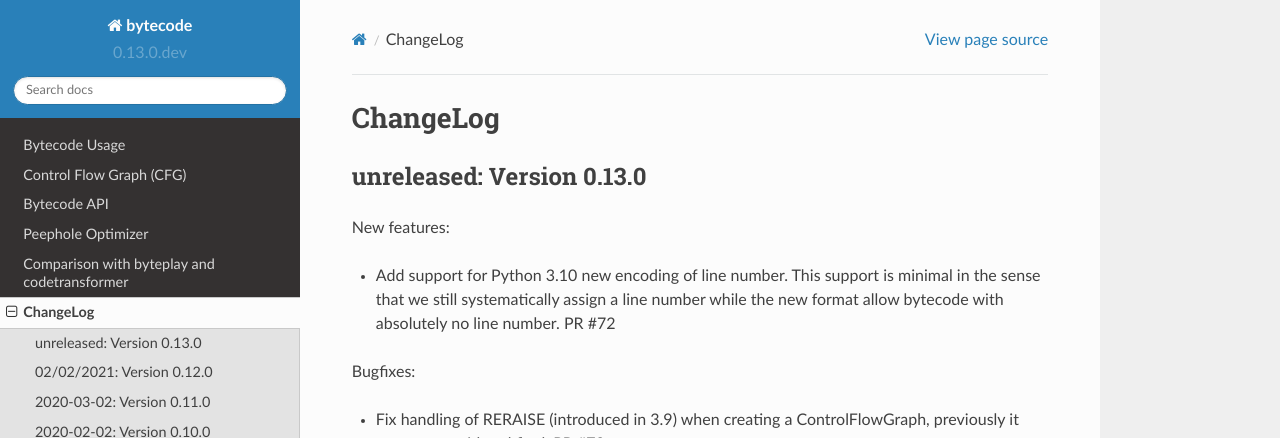
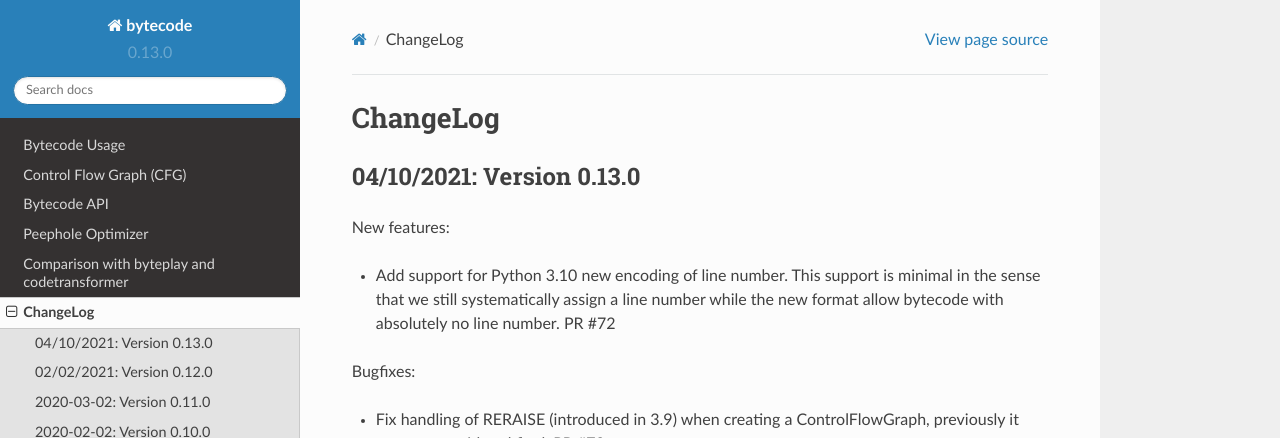
Before and after one commit to MatthieuDartiailh/bytecode, a Sphinx documentation site: the page built from doc/changelog.rst, in a window 1280 px wide and 900 px high. Shown: the top 438 px of the window. Built offline with Sphinx 7.4.7 and the Read the Docs theme 2.0.0, drawn with Linux system fonts in a browser that asks for light colours.

Commit message:
prepare 0.13.0 release

```diff
--- a/bytecode/__init__.py
+++ b/bytecode/__init__.py
@@ -1,4 +1,4 @@
-__version__ = "0.13.0.dev"
+__version__ = "0.13.0"
 
 __all__ = [
     "Label",
--- a/doc/changelog.rst
+++ b/doc/changelog.rst
@@ -1,7 +1,7 @@
 ChangeLog
 =========
 
-unreleased: Version 0.13.0
+04/10/2021: Version 0.13.0
 --------------------------
 
 New features:
--- a/doc/conf.py
+++ b/doc/conf.py
@@ -52,7 +52,7 @@ copyright = u"2016-2021, Victor Stinner"
 #
 # The short X.Y version.
 # The full version, including alpha/beta/rc tags.
-version = release = "0.13.0.dev"
+version = release = "0.13.0"
 
 
 # The language for content autogenerated by Sphinx. Refer to documentation
--- a/setup.py
+++ b/setup.py
@@ -25,7 +25,7 @@
 #  - git commit -a -m "post-release"
 #  - git push
 
-VERSION = "0.13.0.dev"
+VERSION = "0.13.0"
 
 DESCRIPTION = "Python module to generate and modify bytecode"
 CLASSIFIERS = [
```
